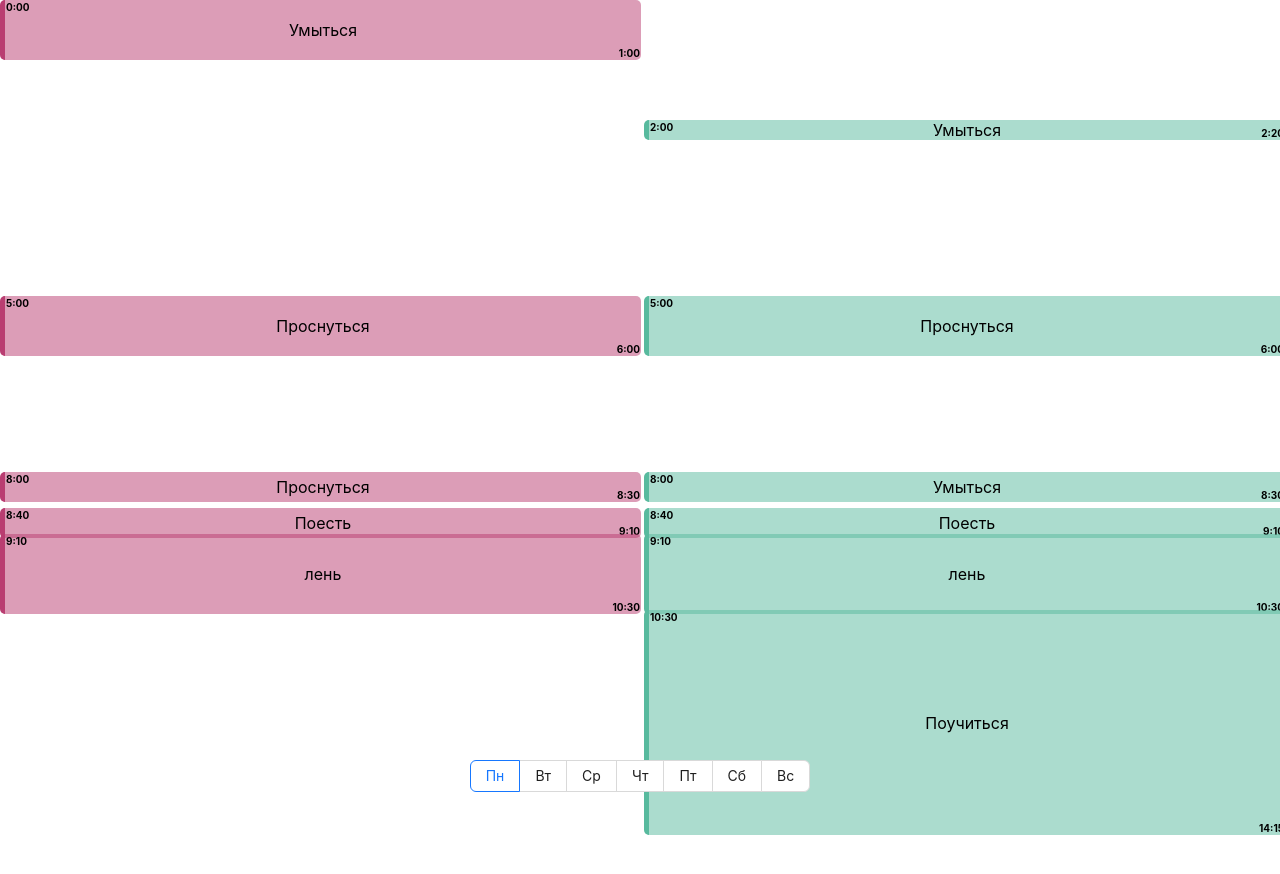
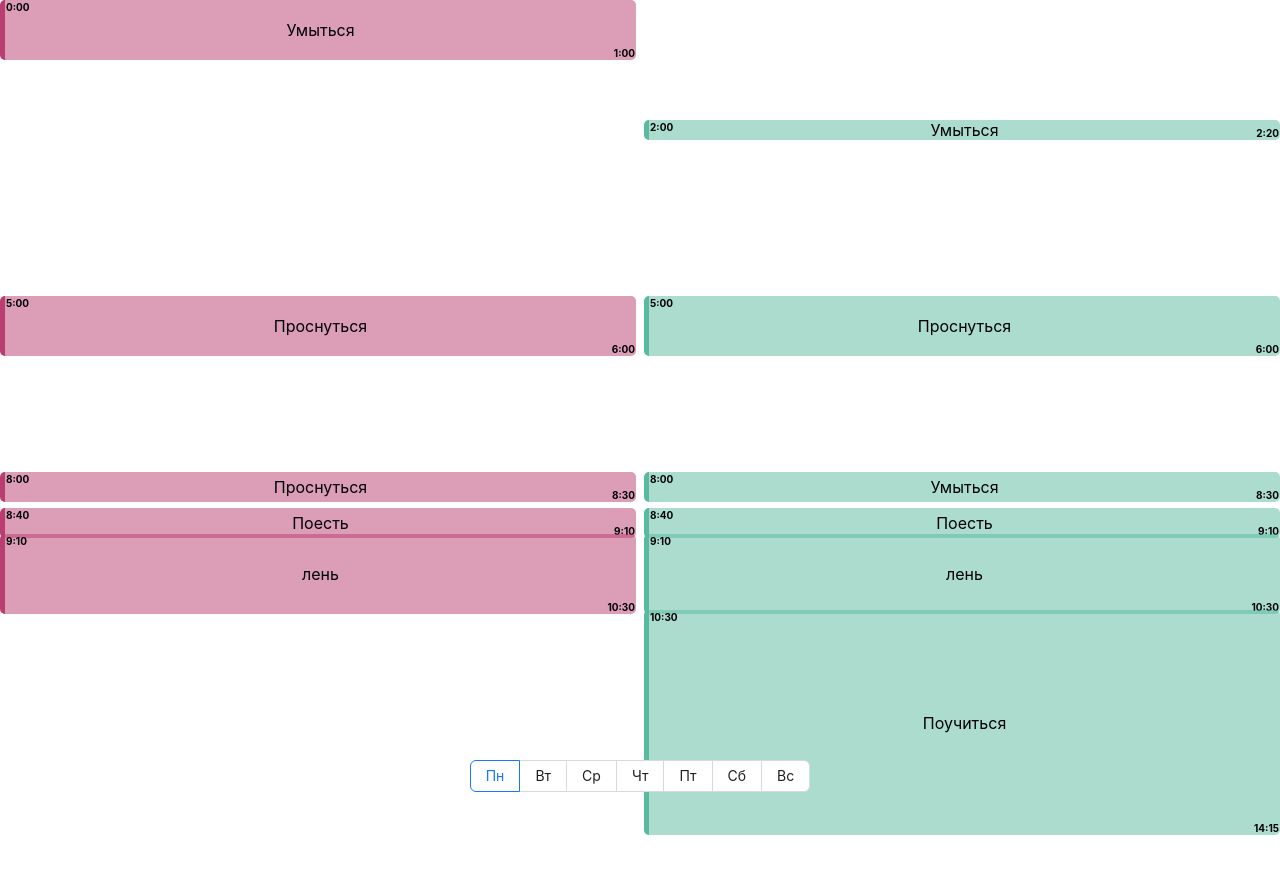
Before and after one commit to Hillowgg/telegram-webapp-react, a React (Create React App) app: page / in a window 1280 px wide. Shown: the top 874 px of the page. Built offline with nearby package versions, Linux system fonts and the light colour scheme.

Commit message:
no zooming + border-box fix

```diff
--- a/public/index.html
+++ b/public/index.html
@@ -2,12 +2,12 @@
 <html lang="en">
   <head>
     <meta charset="utf-8" />
-    <link rel="icon" href="%PUBLIC_URL%/favicon.ico" />
-    <meta name="viewport" content="width=device-width, initial-scale=1" />
+<!--    <link rel="icon" href="%PUBLIC_URL%/favicon.ico" />-->
+    <meta name="viewport" content="width=device-width, initial-scale=1.0, maximum-scale=1.0, user-scalable=no" />
     <meta name="theme-color" content="#000000" />
     <meta
       name="description"
-      content="Web site created using create-react-app"
+      content="Personal Telegram webapp for calendars"
     />
     <link rel="apple-touch-icon" href="%PUBLIC_URL%/logo192.png" />
     <!--
--- a/src/App.css
+++ b/src/App.css
@@ -1,16 +1,15 @@
+html {
+  box-sizing: border-box;
+}
+
+*, *:before, *:after {
+  box-sizing: inherit;
+}
+
 .App {
   text-align: center;
-}
-
-.App-logo {
-  height: 40vmin;
-  pointer-events: none;
-}
-
-@media (prefers-reduced-motion: no-preference) {
-  .App-logo {
-    animation: App-logo-spin infinite 20s linear;
-  }
+  overflow-x: hidden;
+  min-width: 100%;
 }
 
 .App-header {
@@ -27,12 +26,3 @@
 .App-link {
   color: #61dafb;
 }
-
-@keyframes App-logo-spin {
-  from {
-    transform: rotate(0deg);
-  }
-  to {
-    transform: rotate(360deg);
-  }
-}
```
